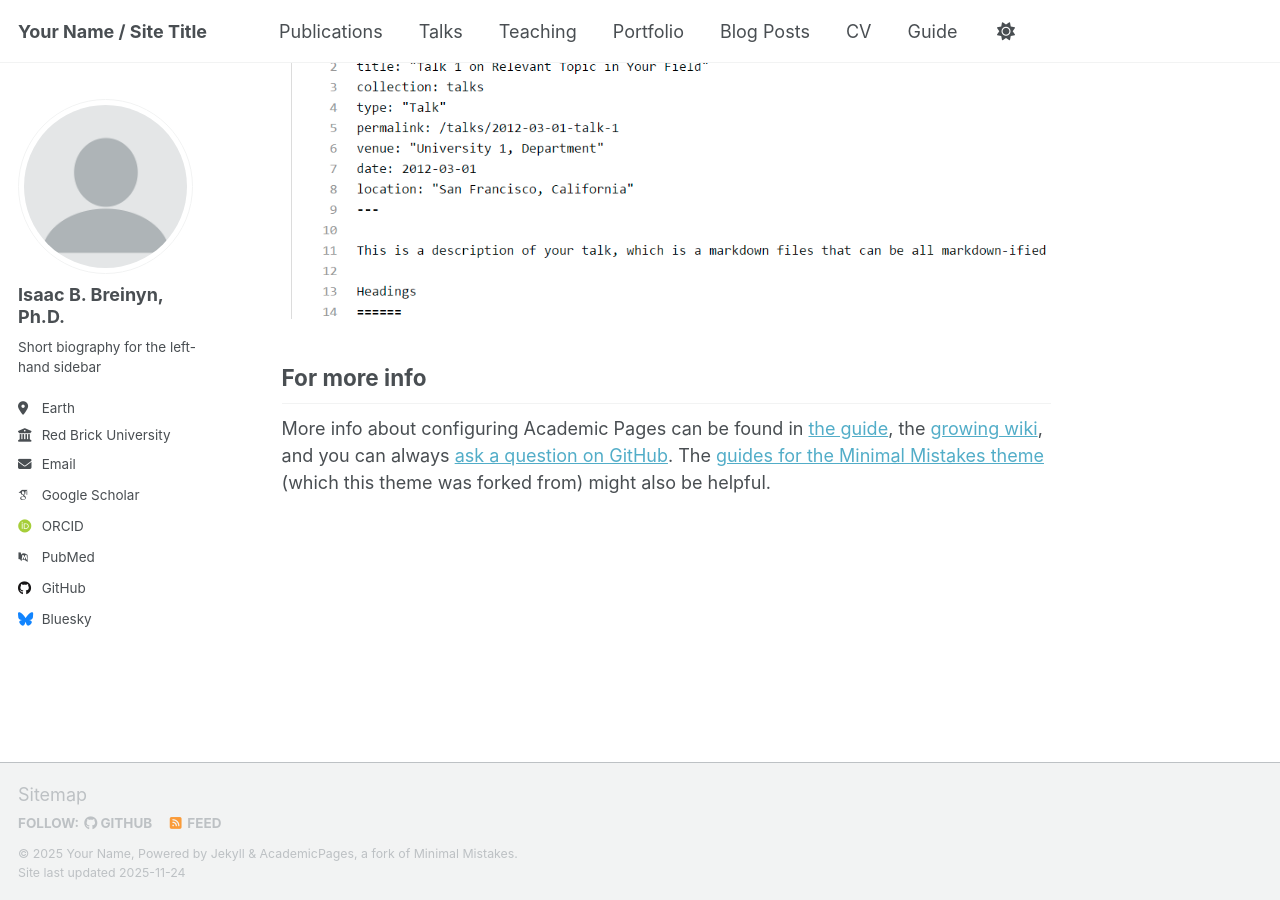
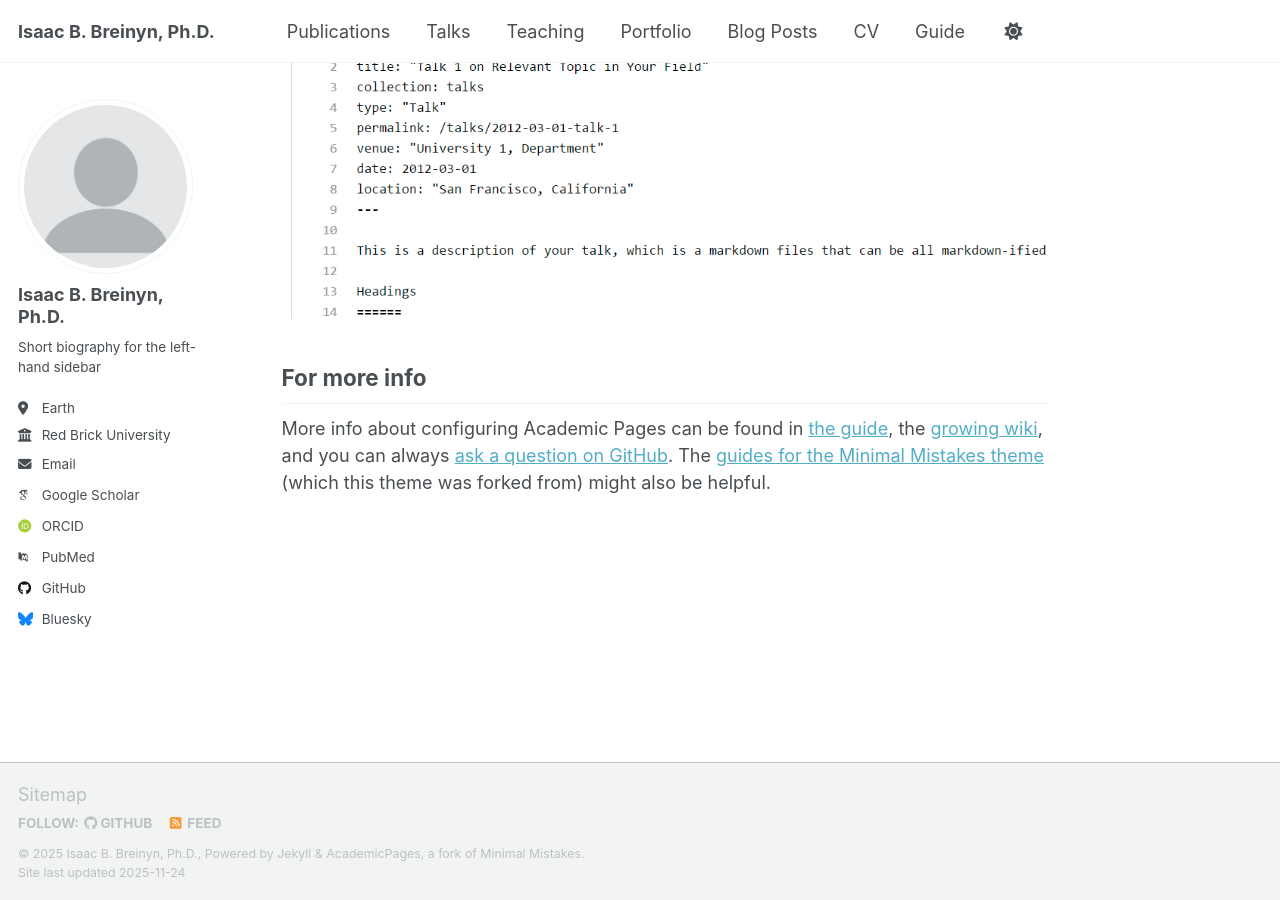
Before and after one commit to isaacbreinyn/isaacbreinyn.github.io, a Jekyll site: the page built from _pages/about.md, in a window 1280 px wide and 900 px high, scrolled down 2880 px. Built offline with Jekyll 4.4.1, drawn with Linux system fonts in a browser that asks for light colours; some web fonts are replaced; a script that is not in the unit is left out.

Commit message:
Update site title and personal information

```diff
--- a/_config.yml
+++ b/_config.yml
@@ -9,10 +9,10 @@
 # Basic Site Settings
 locale                   : "en-US"
 site_theme               : "default" # Currently available options are "default", "air"
-title                    : "Your Name / Site Title"
+title                    : "Isaac B. Breinyn, Ph.D."
 title_separator          : "-"
-name                     : &name "Your Name"
-description              : &description "Your Name's academic portfolio"   # Update this with a general description of your site, this is the default if not overridden by a page
+name                     : &name "Isaac B. Breinyn, Ph.D."
+description              : &description "Isaac B. Breinyn's academic portfolio"   # Update this with a general description of your site, this is the default if not overridden by a page
 url                      : https://isaacbreinyn.github.io/ # The base hostname & protocol for your site e.g. "https://[your GitHub username].github.io",
                                                            # or if you already have some other page hosted on Github then use "https://[your GitHub username].github.io/[Your Repo Name]"
 baseurl                  : "" # the subpath of your site, e.g. "/blog"
```
